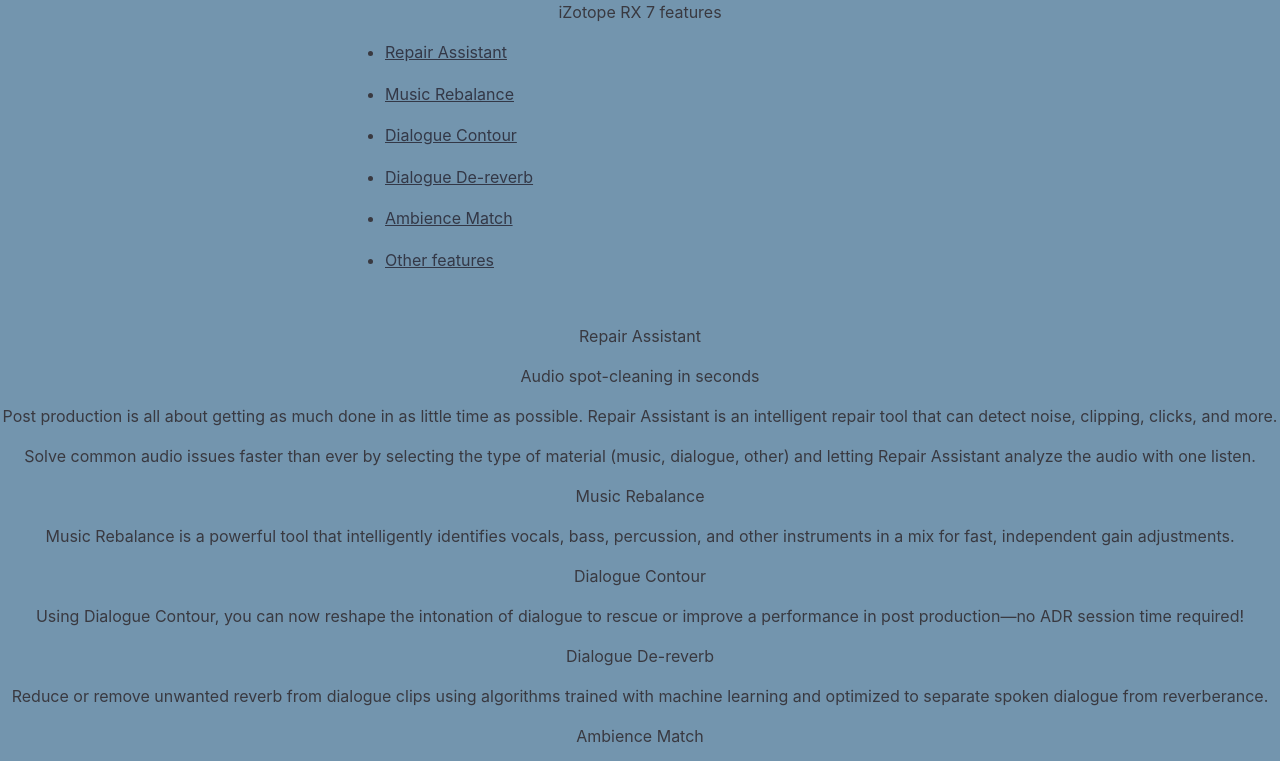
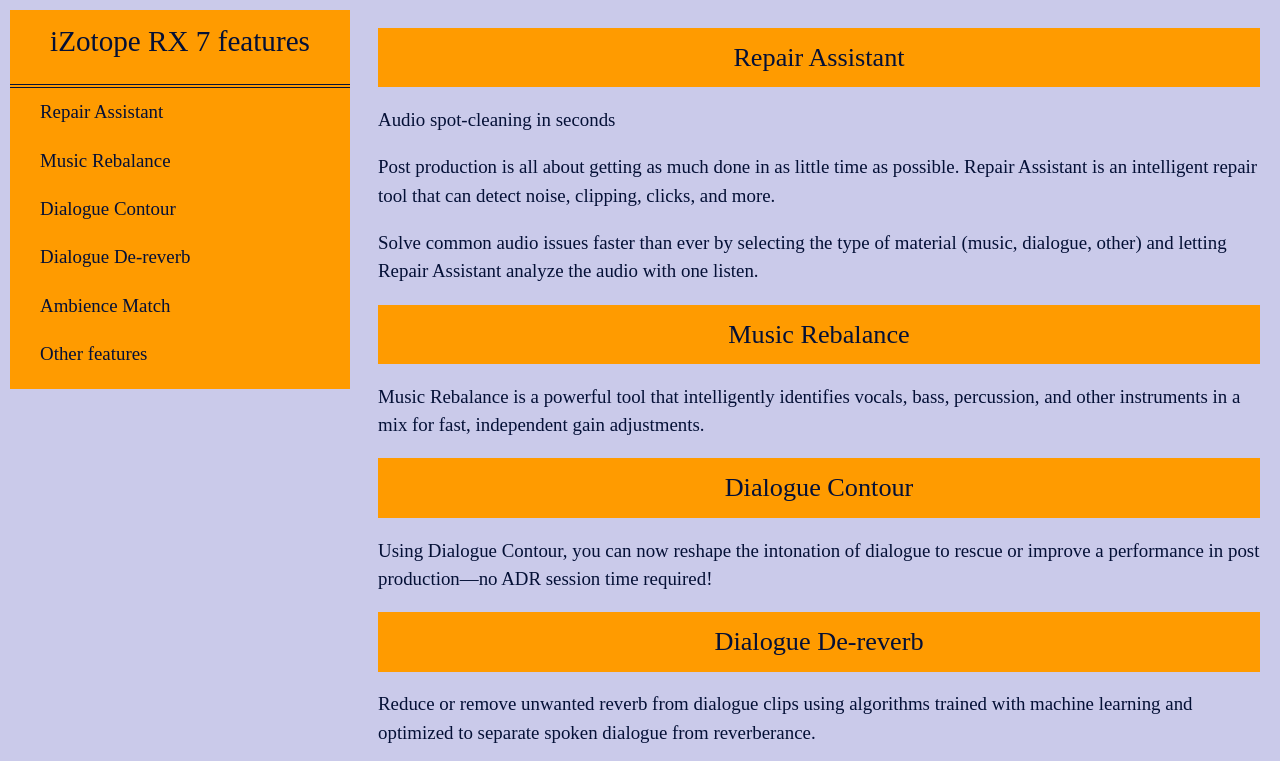
Before and after one commit to agata-nowicka/Technical-Documentation, a plain HTML site: page index.html in a window 1280 px wide. Shown: the top 761 px of the page. Drawn offline with Linux system fonts and the light colour scheme.

Commit message:
Update style.css

```diff
--- a/style.css
+++ b/style.css
@@ -1,98 +1,110 @@
-html {
-  font-size: 10px;
+:root {
+  --main-bg-color: #CACAEA;
+  --main-txt-color: #041036;
+  font-size: 90%;
 }
 
+* {
+  color:  var(--main-txt-color);
+  box-sizing: border-box;
+  font-size: 90%;
+  }
+
 body {
-  /* Native font stack https://getbootstrap.com/docs/4.2/content/reboot/#native-font-stack */
-  font-family: -apple-system, BlinkMacSystemFont, "Segoe UI", "Roboto", "Helvetica Neue", Arial, sans-serif;
-  font-size: 1.6rem;
+  min-width: 340px;
+  background-color: var(--main-bg-color);
   line-height: 1.5;
-  text-align: center;
-  color:   #393940   ;
-  margin: 0;
-  background-color: #7395AE ;
 }
 
-h1 {
-  font-size: 4rem;
-  margin-bottom: 0;
+nav {
+  position: fixed;
+  min-width: 340px;
+  top: 0px;
+  left: 0px;
+  width: 340px;
+  height: auto;
+  padding: 0;
+  margin: 10px 10px 0;
+  text-align: left;
+  background-color: #FF9B00;
 }
 
-@media (max-width: 460px) {
-  h1 {
-    font-size: 3.5rem;
-    line-height: 1.2;
-  }
+header {
+  text-align: center;
+  font-size: 2.5em;
 }
 
-h2 {
-  font-size: 3.25rem;
+ header, footer {
+  background-color: #FF9B00;
+  padding: 10px;
+
 }
 
-h3 {
-  font-size: 2.4rem;
+#main-doc-header{
+  text-align: left;
+  margin: 0px;
+
 }
 
-h5 {
-  font-size: 1.2rem;
+#navbar ul {
+  border-top: 4px double var(--main-txt-color);
+  padding: 0;
+  overflow-y: auto;
+  overflow-x: hidden;
 }
 
-a {
-  color:   #333847 ;
+#navbar li {
+  list-style: none;
+  position: relative;
+  width: 100%;
+  font-size: 2em;
+}
+#navbar a {
+  display: block;
+  padding: 10px 30px;
+  text-decoration: none;
+  cursor: pointer;
 }
 
-a:visited {
-  color:  #454c61 ;
+#main-doc {
+  position: absolute;
+  margin-left: 350px;
+  padding: 20px;
+  margin-bottom: 310px;
 }
 
-#main {
-  margin: 30px 8px;
-  padding: 15px;
-  border-radius: 5px;
-  background: #7395AE;
+section article {
+  font-size: 2em;
 }
 
-@media (max-width: 460px) {
-  #main {
-    margin: 0;
-  }
+a.nav-link:link, a.nav-link:visited {
+ text-decoration: none;
+ display: inline-block;
+
 }
 
-img {
-  max-width: 100%;
-  display: block;
-  height: auto;
-  margin: 0 auto;
+a.nav-link:hover, a.nav-link:active {
+  background-color: #ffc161;
 }
 
-#img-div {
-  background: #557A95;
-  padding: 10px;
-  margin: 0;
-}
-
-#img-caption {
-  margin: 15px 0 5px 0;
-}
-
-@media (max-width: 460px) {
-  #img-caption {
-    font-size: 1.4rem;
-  }
-}
-
-#headline {
-  margin: 50px 0;
+footer {
+  font-size: 0.9em;
   text-align: center;
 }
 
-ul {
-  max-width: 550px;
-  margin: 0 auto 50px auto;
-  text-align: left;
-  line-height: 1.6;
+@media only screen and (max-width: 768px) {
+  /* For mobile phones: */
+  nav {
+  width: 100%;
+  max-height:275px;
+    position: absolute;
+  }
+   #navbar ul {
+    height: 207px;
+  }
+  #main-doc {
+    position: relative;
+    margin-left: 0px;
+    margin-top: 275px;
+  }
 }
-
-li {
-  margin: 16px 0;
-}
```
